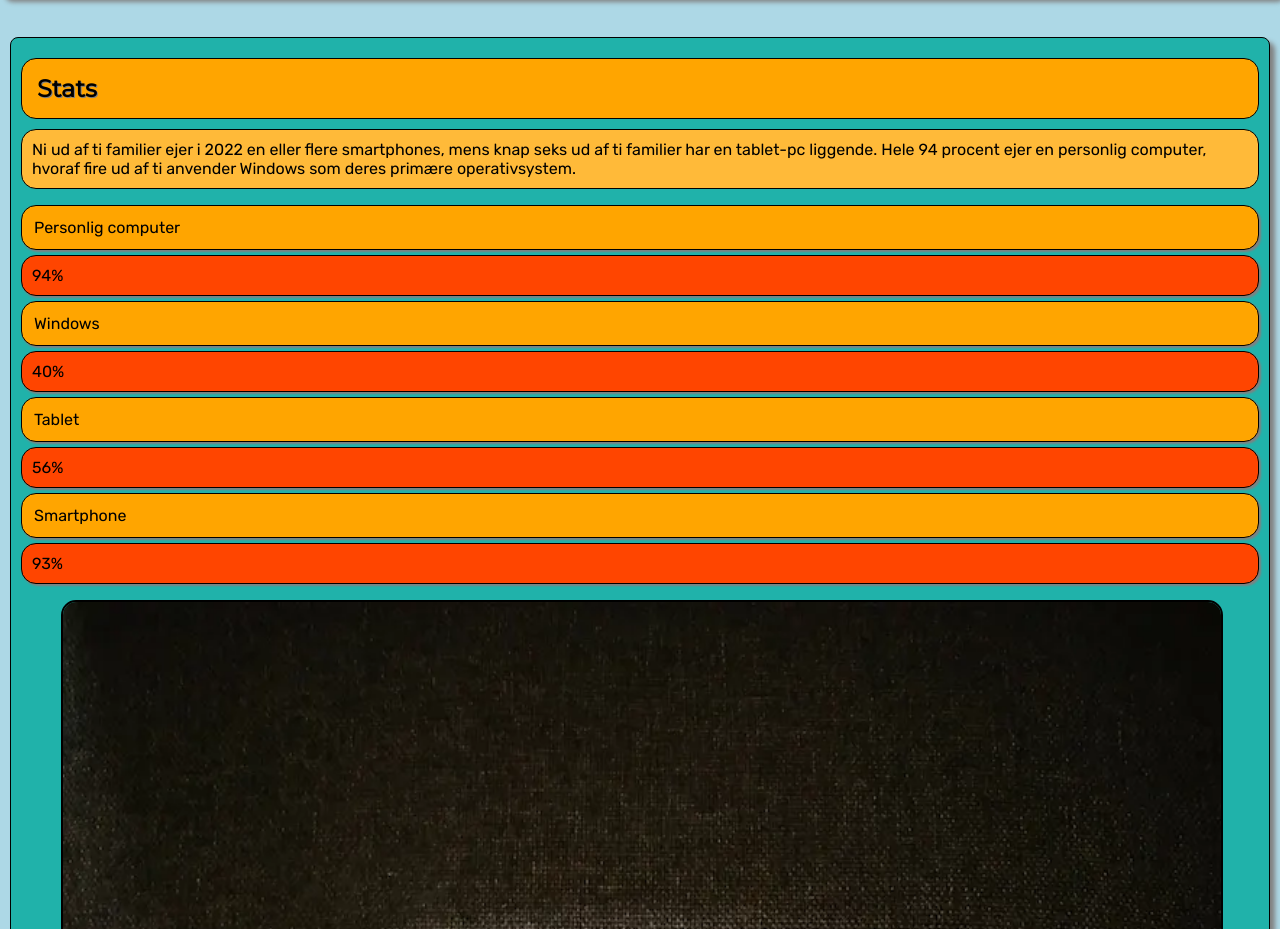
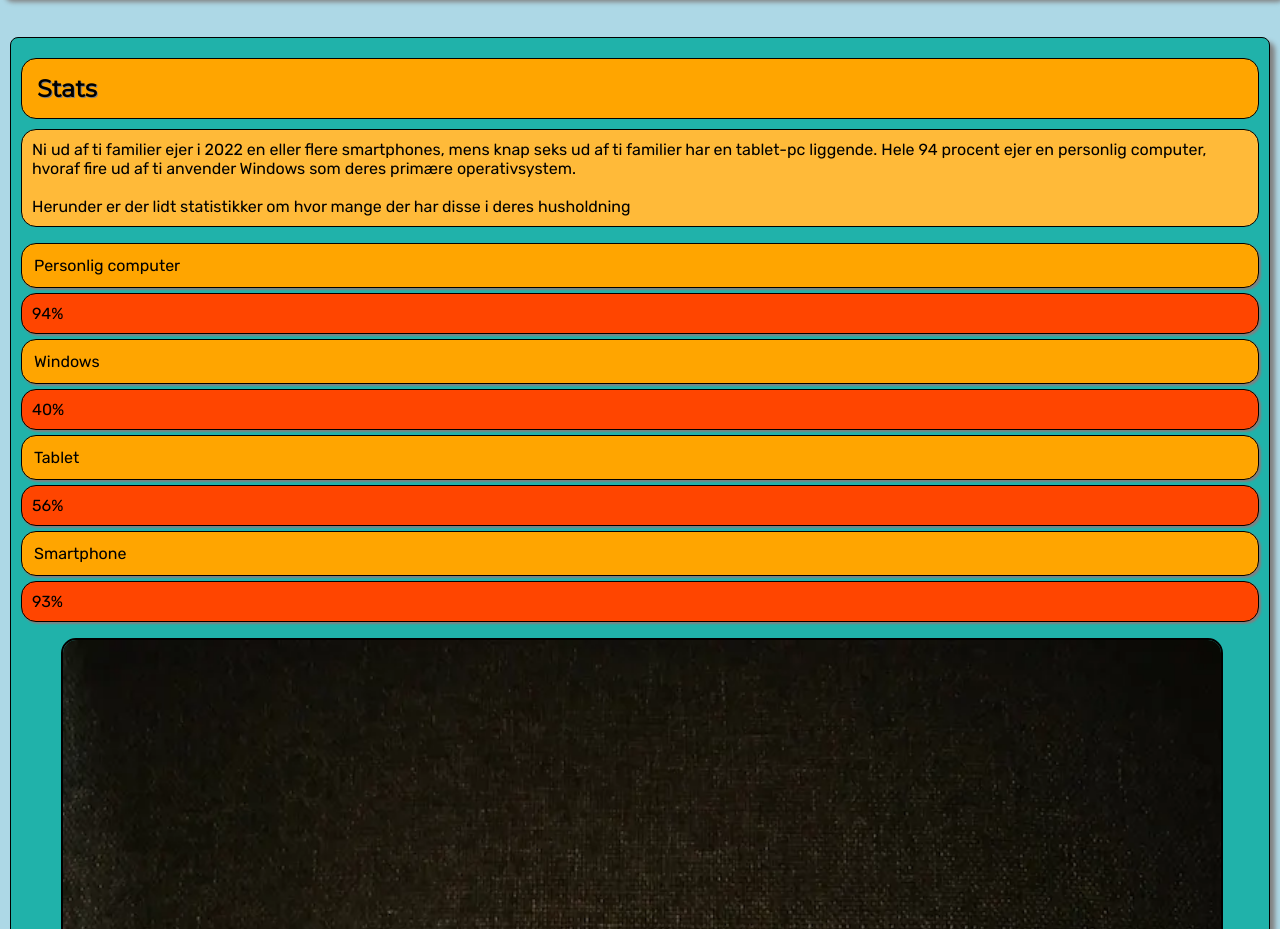
Before and after one commit to Max-Rasmussen/Mobilsite, a plain HTML site: page index.html in a window 1280 px wide. Shown: the part 1482-2411 px from the top of the page. Drawn offline with Linux system fonts and the light colour scheme.

Commit message:
Enhance stats section in index.html

```diff
--- a/index.html
+++ b/index.html
@@ -50,7 +50,11 @@
             <p>Ni ud af ti familier ejer i 2022 en eller flere smartphones, mens knap seks ud af ti familier har en
                 tablet-pc liggende. Hele 94 procent ejer en personlig computer, hvoraf fire ud af ti anvender Windows
                 som
-                deres primære operativsystem.</p>
+                deres primære operativsystem.
+            <br>
+                    <br>
+            Herunder er der lidt statistikker om hvor mange der har disse i deres husholdning
+            </p>
 
 
             <dl>
```
